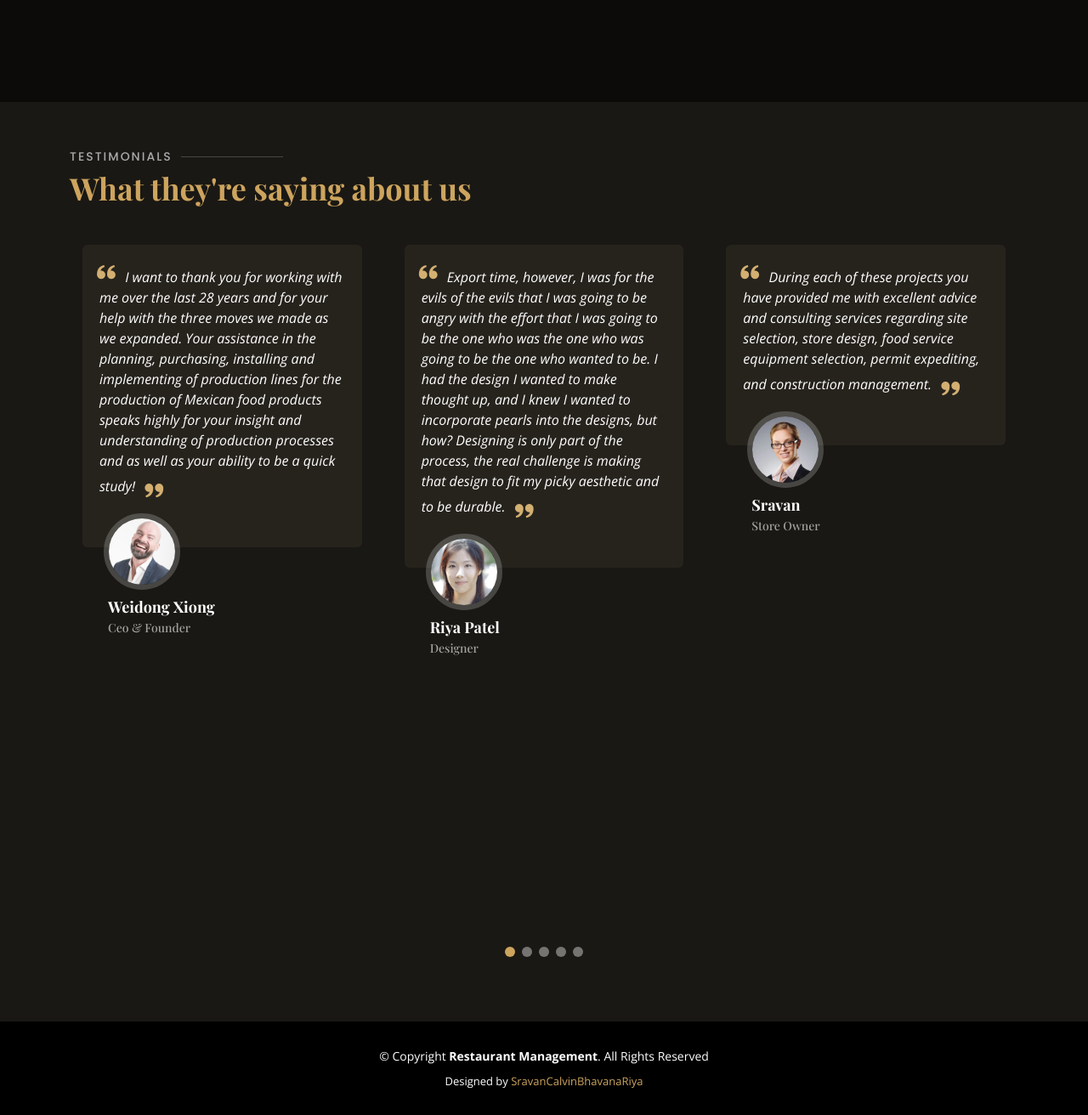
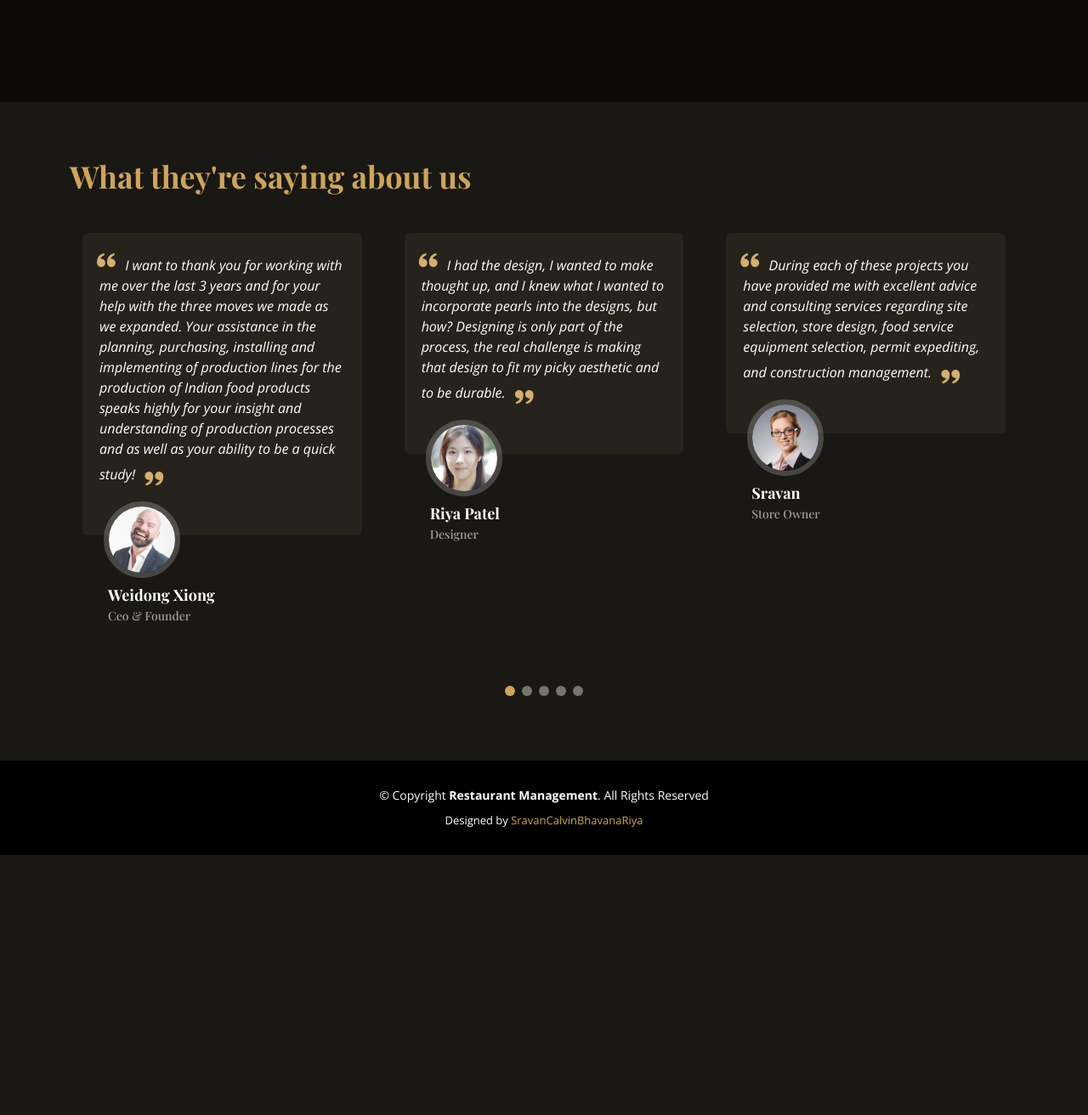
Before and after one commit to patelriyak/Group5-Oops-Project, a Flask app: page /about/about in a window 1280 px wide. Shown: the part 72-1384 px from the top of the page at 85% size. After the commit the page ends 1078 px from the top, so only its background shows below. Run offline with Flask 2, Linux system fonts and the light colour scheme; some libraries are stand-ins or nearby versions; some web fonts are replaced.

Commit message:
updated about

```diff
--- a/RestaurantManagementSystem/templates/about.html
+++ b/RestaurantManagementSystem/templates/about.html
@@ -10,7 +10,6 @@
     <div class="container" data-aos="fade-up">
 
         <div class="section-title">
-      <h2>Testimonials</h2>
             <p>What they're saying about us</p>
         </div>
 
@@ -21,7 +20,7 @@
                     <div class="testimonial-item">
                         <p>
                             <i class="bx bxs-quote-alt-left quote-icon-left"></i>
-               I want to thank you for working with me over the last 28 years and for your help with the three moves we made as we expanded. Your assistance in the planning, purchasing, installing and implementing of production lines for the production of Mexican food products speaks highly for your insight and understanding of production processes and as well as your ability to be a quick study!
+                            I want to thank you for working with me over the last 3 years and for your help with the three moves we made as we expanded. Your assistance in the planning, purchasing, installing and implementing of production lines for the production of Indian food products speaks highly for your insight and understanding of production processes and as well as your ability to be a quick study!
                             <i class="bx bxs-quote-alt-right quote-icon-right"></i>
                         </p>
                         <img src="assets/img/testimonials/testimonials-1.jpg" class="testimonial-img" alt="">
@@ -34,8 +33,7 @@
                     <div class="testimonial-item">
                         <p>
                             <i class="bx bxs-quote-alt-left quote-icon-left"></i>
-                  Export time, however, I was for the evils of the evils that I was going to be angry with the effort that I was going to be the one who was the one who was going to be the one who wanted to be.
-                  I had the design I wanted to make thought up, and I knew I wanted to incorporate pearls into the designs, but how?  Designing is only part of the process, the real challenge is making that design to fit my picky aesthetic and to be durable.
+                            I had the design, I wanted to make thought up, and I knew what I wanted to incorporate pearls into the designs, but how?  Designing is only part of the process, the real challenge is making that design to fit my picky aesthetic and to be durable.
                             <i class="bx bxs-quote-alt-right quote-icon-right"></i>
                         </p>
                         <img src="assets/img/testimonials/testimonials-2.jpg" class="testimonial-img" alt="">
@@ -65,11 +63,7 @@
                             <i class="bx bxs-quote-alt-right quote-icon-right"></i>
                         </p>
                         <img src="assets/img/testimonials/testimonials-4.jpg" class="testimonial-img" alt="">
-<<<<<<< HEAD
                         <h3>Calvin Raj</h3>
-=======
-            <h3>Bhavana Rao</h3>
->>>>>>> 2b92bdf5bbf70fc703adea71129f9ccb90174cd1
                         <h4>Freelancer</h4>
                     </div>
                 </div><!-- End testimonial item -->
@@ -78,20 +72,11 @@
                     <div class="testimonial-item">
                         <p>
                             <i class="bx bxs-quote-alt-left quote-icon-left"></i>
-<<<<<<< HEAD
                             I had the privilege to work with Sravan on the food service brand refresh initiatives for his family’s business – Lobster favourites. Sravan led the discovery phase, brand positioning and developed the brand concept book. His creativity and ability to understand our customer base quickly was admirable.  Warren also developed our ingenious, unique and chosen brand descriptor. Sravan’s overall kind and infectious demeanor was truly a pleasure to work with.
                             <i class="bx bxs-quote-alt-right quote-icon-right"></i>
                         </p>
                         <img src="assets/img/testimonials/testimonials-5.jpg" class="testimonial-img" alt="">
                         <h3>Bhavana Rao</h3>
-=======
-              Who are some of them whom I will read?
-              Lobster Went From Prison Food to Delicacy......!!
-              <i class="bx bxs-quote-alt-right quote-icon-right"></i>
-            </p>
-            <img src="assets/img/testimonials/testimonials-5.jpg" class="testimonial-img" alt="">
-            <h3>Calvin Raj</h3>
->>>>>>> 2b92bdf5bbf70fc703adea71129f9ccb90174cd1
                         <h4>Entrepreneur</h4>
                     </div>
                 </div><!-- End testimonial item -->
```
Lines whose indentation alone changed are shown as unchanged.
